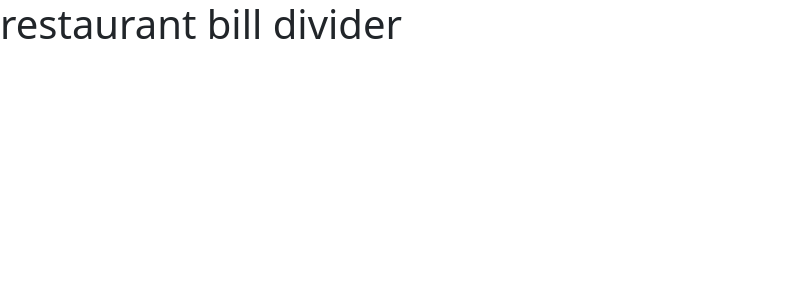
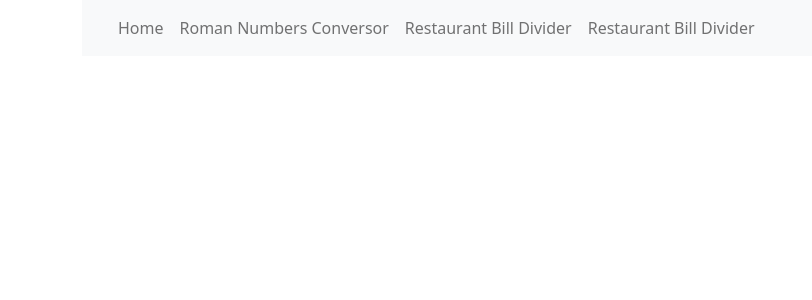
Before and after one commit to pimentelWillyam/code-challenge-rota-das-oficinas, a React (Vite) app: page /restaurant-bill-divider in a window 1280 px wide. Shown: the top 300 px of the page, without its empty margins (0-812 px from the left). Built offline with nearby package versions, Linux system fonts and the light colour scheme.

Commit message:
feat: adding navbar to the pages

```diff
--- a/src/Pages/GameOfLifePage/index.tsx
+++ b/src/Pages/GameOfLifePage/index.tsx
@@ -1,7 +1,13 @@
 import './style.css'
+
+import Container from 'react-bootstrap/Container';
+
+import {NavigationBar} from '../../components/NavigationBar'
 
 export const GameOfLifePage = () =>{
     return(
-        <h1>game of life</h1>
+        <Container>
+            <NavigationBar />
+        </Container>
     )
 }
--- a/src/Pages/HomePage/index.tsx
+++ b/src/Pages/HomePage/index.tsx
@@ -1,7 +1,13 @@
 import './style.css'
+
+import Container from 'react-bootstrap/Container';
+
+import {NavigationBar} from '../../components/NavigationBar'
 
 export const HomePage = () =>{
     return(
-        <h1>home</h1>
+        <Container>
+            <NavigationBar />
+        </Container>
     )
 }
--- a/src/Pages/RestaurantBillDividerPage/index.tsx
+++ b/src/Pages/RestaurantBillDividerPage/index.tsx
@@ -1,7 +1,13 @@
 import './style.css'
+
+import Container from 'react-bootstrap/Container';
+
+import {NavigationBar} from '../../components/NavigationBar'
 
 export const RestaurantBillDividerPage = () =>{
     return(
-        <h1>restaurant bill divider</h1>
+        <Container>
+            <NavigationBar />
+        </Container>
     )
 }
--- a/src/Pages/RomanNumbersConversorPage/index.tsx
+++ b/src/Pages/RomanNumbersConversorPage/index.tsx
@@ -1,7 +1,13 @@
 import './style.css'
+
+import Container from 'react-bootstrap/Container';
+
+import {NavigationBar} from '../../components/NavigationBar'
 
 export const RomanNumbersConversorPage = () =>{
     return(
-        <h1>roman numbers conversor</h1>
+        <Container>
+            <NavigationBar />
+        </Container>
     )
 }
```
